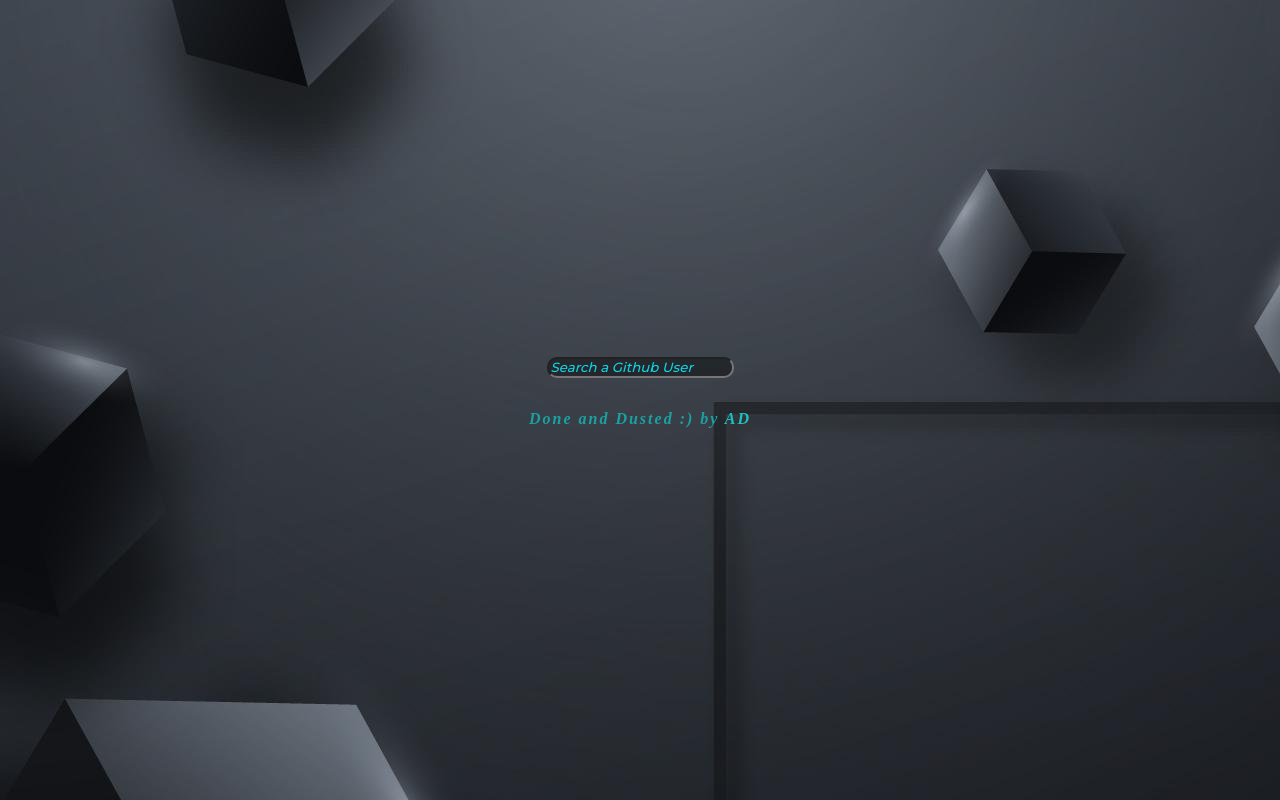
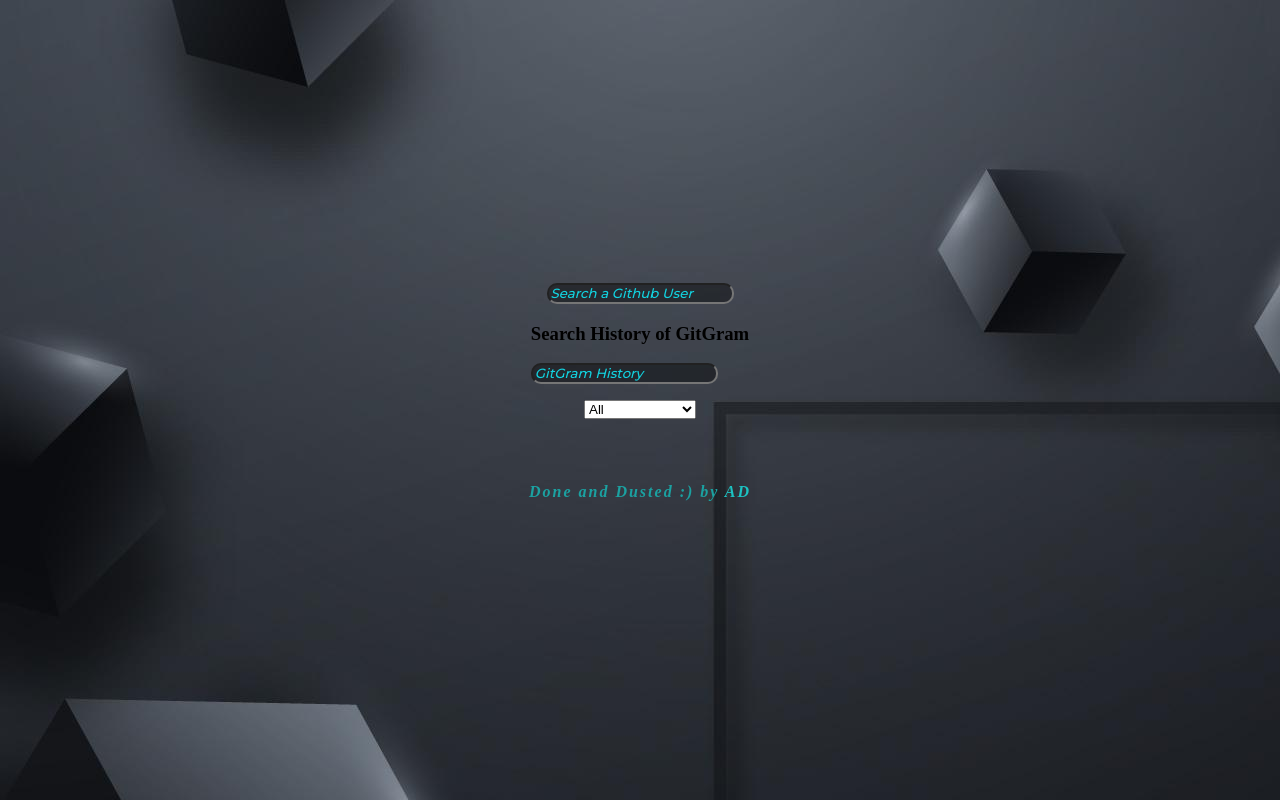
Before and after one commit to anoushkadhar123/GitGram_AI, a plain HTML site: page index.html in a window 1280 px wide. Drawn offline with Linux system fonts and the light colour scheme; no server answers; a web font is replaced by a local one.

Commit message:
index.html

```diff
--- a/index.html
+++ b/index.html
@@ -14,6 +14,20 @@
 <body>
     <form id="form"> <input type="text" id="search" placeholder="Search a Github User" /> </form>
     <main id="main"></main>
+    <div id="search-history">
+        <h3> Search History of GitGram </h3><input type="text" id="filter" placeholder="GitGram History">
+        <ul id="history-list"></ul>
+    </div>
+
+        <select id="filter">
+            <option value="all">All</option>
+            <option value="oldest">Oldest</option>
+            <option value="newest">Newest</option>
+            <option value="most-searched">Most Searched</option>
+        </select>
+
+    <ul id="search-history"></ul>
+    </div>
     <div class="container mt-5 mb-3 ftext">
         <footer class="footer">
             <p class="text-center text-muted"
```
